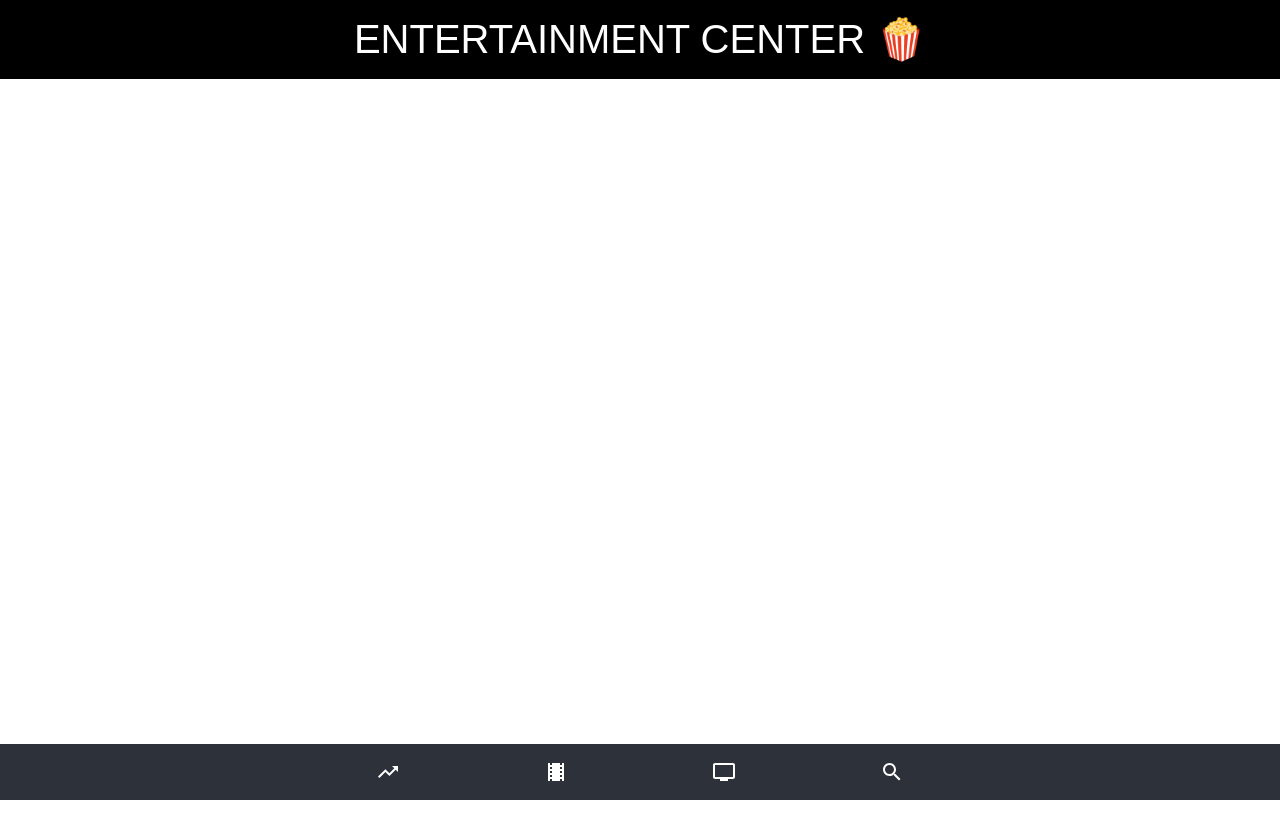
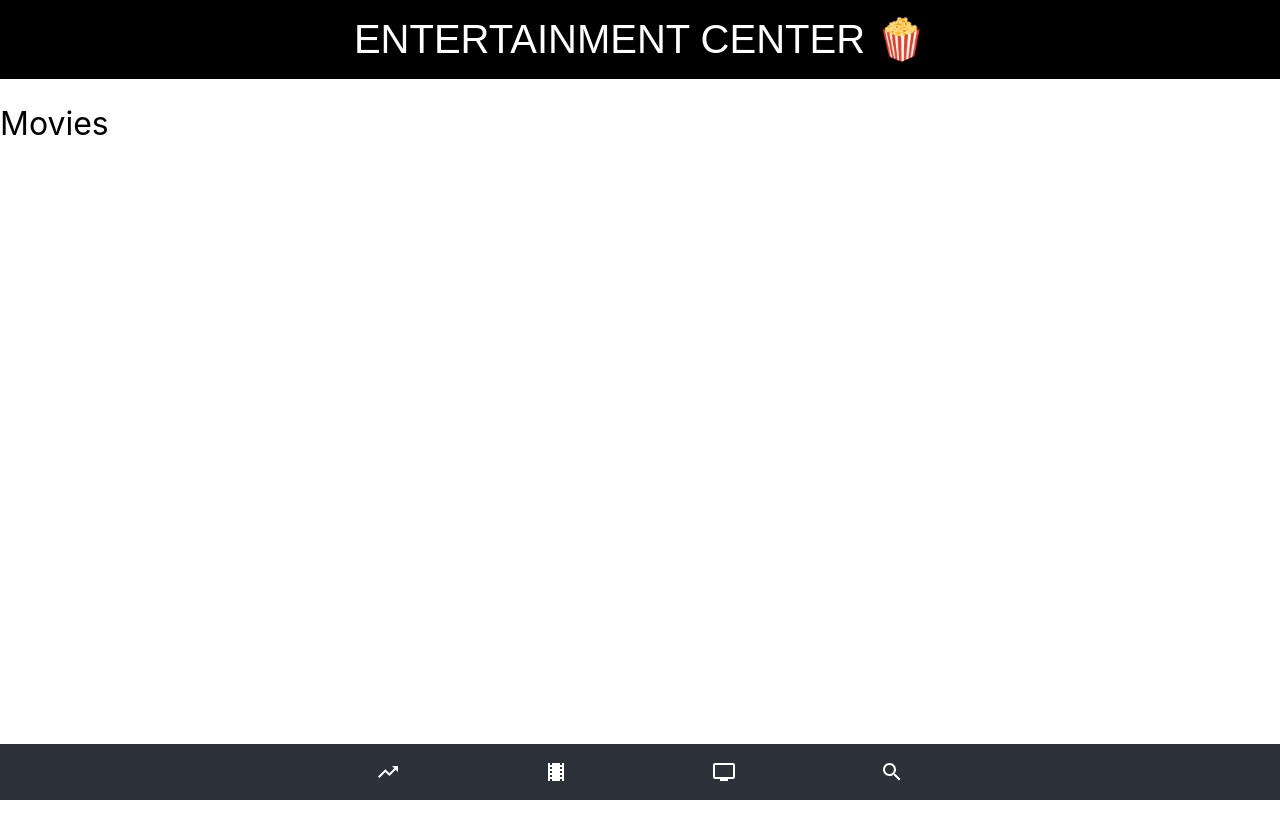
Before and after one commit to Akintola97/entertainment-search, a React (Create React App) app: page /movies in a window 1280 px wide. Shown: the top 838 px of the page. Before the commit the page ends 800 px from the top, so only its background shows below. Built offline with nearby package versions, Linux system fonts and the light colour scheme.

Commit message:
movies (update)

```diff
--- /dev/null
+++ b/src/components/MoviesMain.css
@@ -0,0 +1,8 @@
+.movies{
+    color:black;
+    font-size: 4vmin;
+    padding-top:13vmin;
+    height:100vh;
+    background-color: white;
+
+}
--- /dev/null
+++ b/src/components/MoviesMain.jsx
@@ -0,0 +1,9 @@
+import React from 'react'
+import './MoviesMain.css'
+
+
+export default function MoviesMain() {
+  return (
+    <div className='movies'>Movies</div>
+  )
+}
--- a/src/components/Nav.jsx
+++ b/src/components/Nav.jsx
@@ -13,6 +13,7 @@ export default function LabelBottomNavigation() {
   const handleChange = (event, newValue) => {
     setValue(newValue);
   };
+
 
   return (
     <BottomNavigation sx={{ width:'100%', position:'fixed', bottom:'0', zIndex:100, backgroundColor:'#2d313a'}} value={value} onChange={handleChange}>
--- a/src/routes/Movies.jsx
+++ b/src/routes/Movies.jsx
@@ -1,5 +1,6 @@
 import React from 'react'
 import Header from '../components/Header'
+import MoviesMain from '../components/MoviesMain'
 import SimpleBottomNavigation from '../components/Nav'
 
 
@@ -9,7 +10,7 @@ function Movies() {
     <div>
       <Header />
       <SimpleBottomNavigation />
-
+      <MoviesMain />
 
     </div>
 
```
